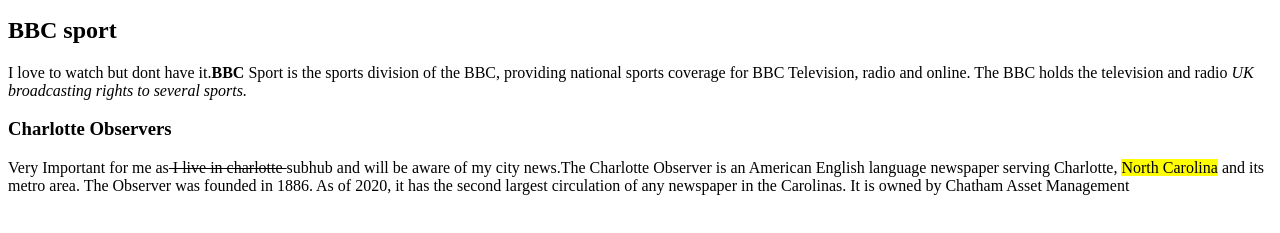
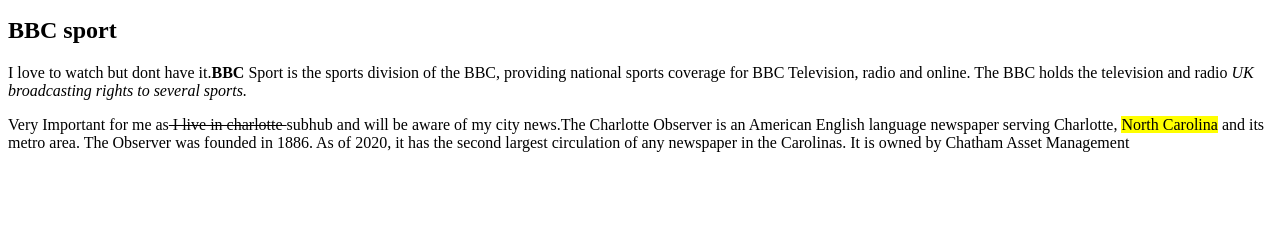
Before and after one commit to Poonambm/html-structure, a plain HTML site: page index.html in a window 1280 px wide. Shown: the part 101-334 px from the top of the page. Drawn offline with Linux system fonts and the light colour scheme.

Commit message:
first commit

```diff
--- a/index.html
+++ b/index.html
@@ -13,7 +13,7 @@
     <p>My favorite news paper.<b>The Times of India </b>Bis an Indian English-language daily newspaper and digital news media owned and managed by The Times Group. </p>
     <h2>BBC sport</h2>
     <p>I love to watch but dont have it.<strong>BBC</strong> Sport is the sports division of the BBC, providing national sports coverage for BBC Television, radio and online. The BBC holds the television and radio <i>UK broadcasting rights to several sports.</i></p>
-    <h3>Charlotte Observers</h3>
+
     <p>Very Important for me as<del> I live in charlotte </del> subhub and will be aware of my city news.The Charlotte Observer is an American English language newspaper serving Charlotte, <mark>North Carolina</mark> and its metro area. The Observer was founded in 1886. As of 2020, it has the second largest circulation of any newspaper in the Carolinas. It is owned by Chatham Asset Management</p>
 </body>
 </html>
```
